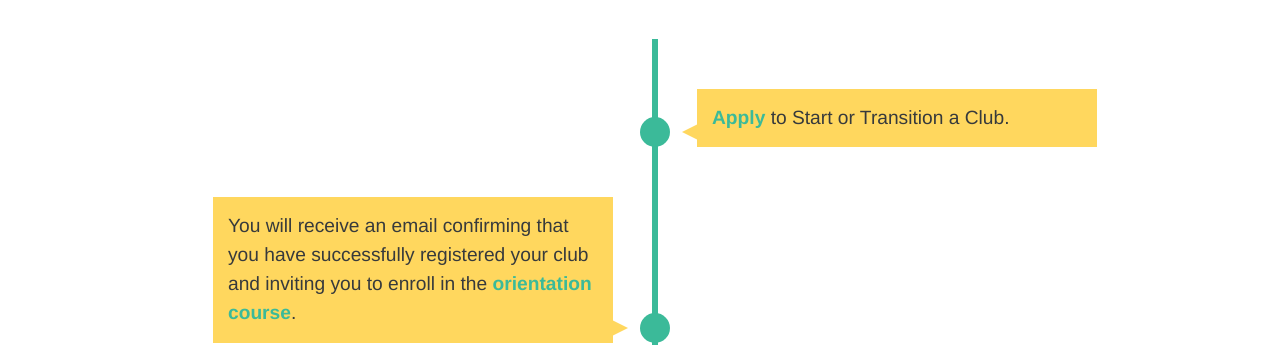
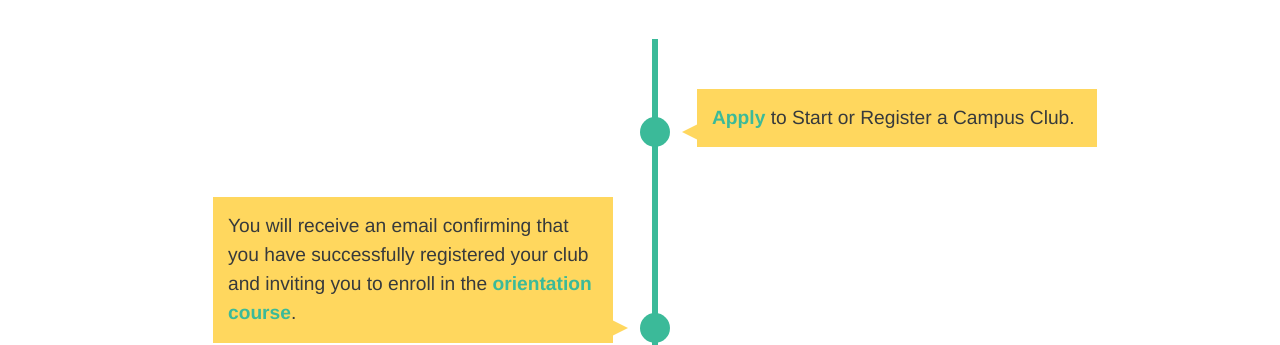
Before and after one commit to mozilla/mozilla-campus-clubs, a Jekyll site: the page built from _pages/get-started.md, in a window 1280 px wide. Shown: the part 512-857 px from the top of the page. Built offline with Jekyll 4.4.1, drawn with Linux system fonts in a browser that asks for light colours; some web fonts are replaced.

Commit message:
Update registration link

```diff
--- a/_pages/get-started.md
+++ b/_pages/get-started.md
@@ -20,7 +20,7 @@ ref: about
   <ul>
     <li>
       <div>
-        <a href="https://docs.google.com/a/mozilla.com/forms/d/e/1FAIpQLSfBlMnvOVn6xUMrvBgYWJaEg4npDLUFkhbusLorfZ4BqSJgJQ/viewform"> Apply</a> to Start or Transition a Club.
+        <a href="https://docs.google.com/forms/d/e/1FAIpQLSeAaztaLbz3FgQv4_Gi4HE1XHJSX8XTK4l9Qkq3gq4o64RxJw/viewform"> Apply</a> to Start or Register a Campus Club.
       </div>
     </li>
     <li>
```
